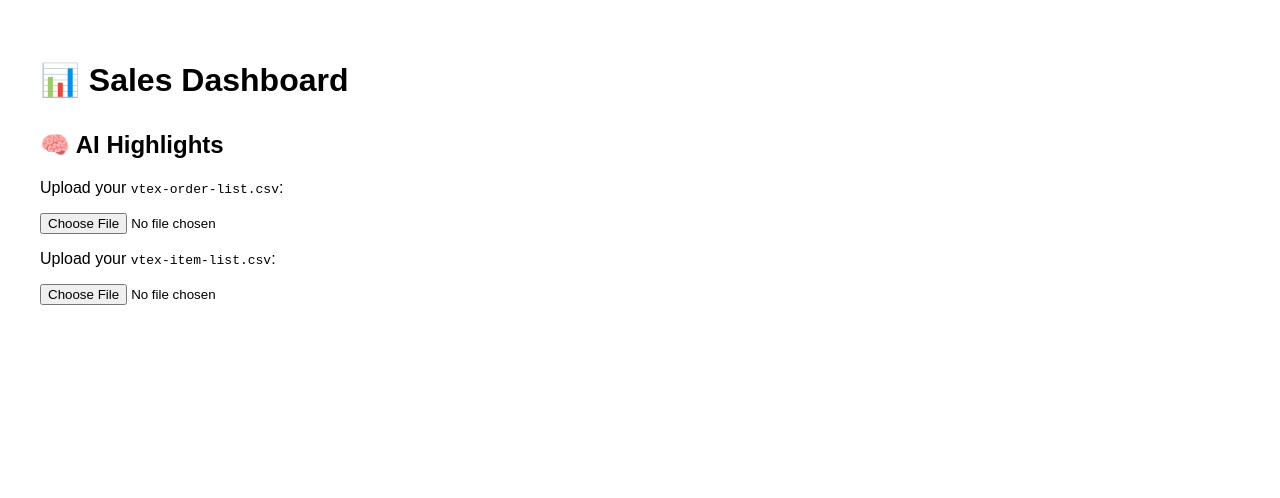
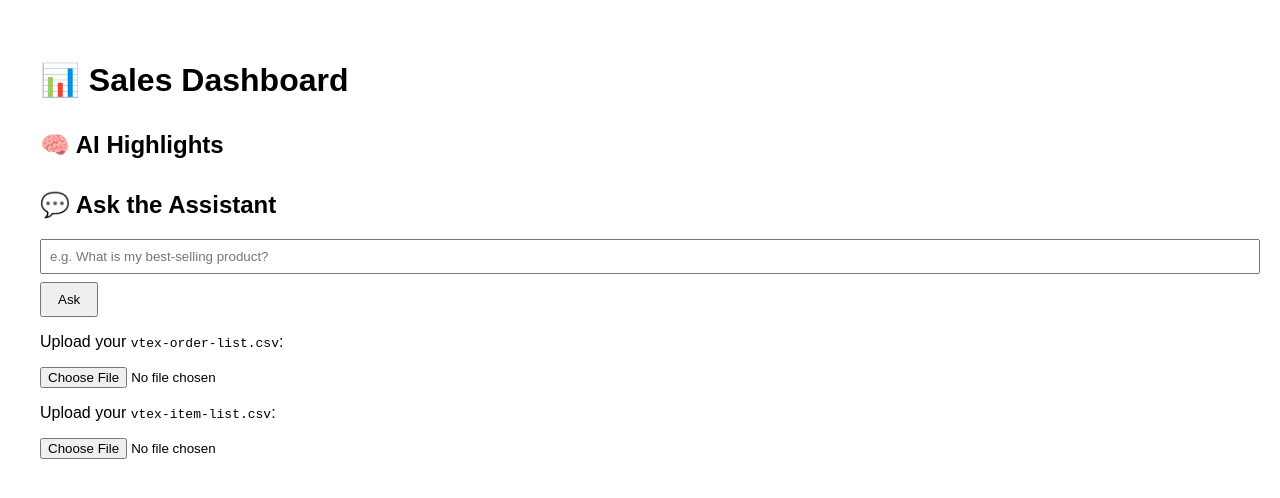
Before and after one commit to jillianchi/analytics, a React (Vite) app: page / in a window 1280 px wide. Shown: the top 498 px of the page. Built offline with nearby package versions, Linux system fonts and the light colour scheme.

Commit message:
integrate with openai

```diff
--- a/src/App.jsx
+++ b/src/App.jsx
@@ -14,6 +14,7 @@ import RevenueChart from "./components/RevenueChart";
 import TopProductsChart from "./components/TopProductsChart";
 import KPICards from "./components/KPICards";
 import AIHighlights from "./components/AIHighlights";
+import SmartQA from "./components/SmartQA";
 
 export default function App() {
   const [ordersData, setOrdersData] = useState([]);
@@ -64,6 +65,8 @@ export default function App() {
 
       <AIHighlights orders={ordersData} items={itemsData} />
 
+      <SmartQA orders={ordersData} items={itemsData} />
+
       <FileUploader
         onOrdersParsed={(data) => {
           setOrdersData(data);
--- /dev/null
+++ b/src/components/SmartQA.jsx
@@ -0,0 +1,59 @@
+import React, { useState } from "react";
+
+export default function SmartQA({ orders, items }) {
+  const [question, setQuestion] = useState("");
+  const [answer, setAnswer] = useState(null);
+  const [loading, setLoading] = useState(false);
+
+  const handleAsk = async () => {
+    if (!question.trim()) return;
+    setLoading(true);
+    setAnswer(null);
+
+    try {
+      const res = await fetch(
+        "https://analytics-rouge.vercel.app//api/ask-ai",
+        {
+          method: "POST",
+          headers: { "Content-Type": "application/json" },
+          body: JSON.stringify({ question, orders, items }),
+        }
+      );
+
+      const data = await res.json();
+      if (data.answer) {
+        setAnswer(data.answer);
+      } else {
+        setAnswer("Sorry, I couldn't generate a response.");
+      }
+    } catch (err) {
+      console.error("AI fetch error:", err);
+      setAnswer("Something went wrong.");
+    } finally {
+      setLoading(false);
+    }
+  };
+
+  return (
+    <div style={{ marginTop: "2rem" }}>
+      <h2>💬 Ask the Assistant</h2>
+      <input
+        type="text"
+        value={question}
+        onChange={(e) => setQuestion(e.target.value)}
+        placeholder="e.g. What is my best-selling product?"
+        style={{ width: "100%", padding: "0.5rem", marginBottom: "0.5rem" }}
+      />
+      <button
+        onClick={handleAsk}
+        disabled={loading}
+        style={{ padding: "0.5rem 1rem" }}
+      >
+        {loading ? "Thinking..." : "Ask"}
+      </button>
+      {answer && (
+        <p style={{ marginTop: "1rem", fontStyle: "italic" }}>{answer}</p>
+      )}
+    </div>
+  );
+}
```
Also changed, not shown: api/ask-ai.js (added, +51 -0 lines).
